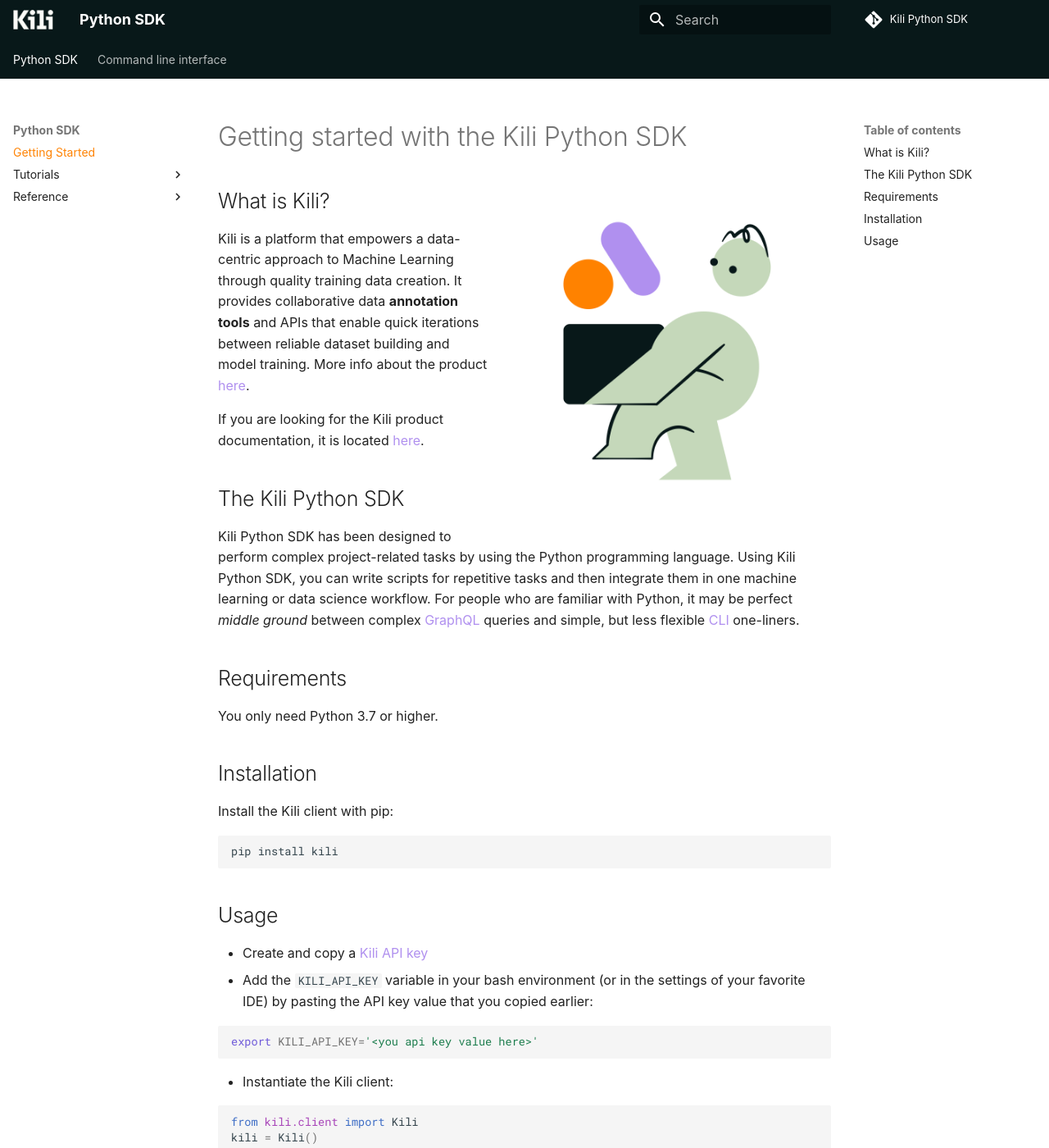
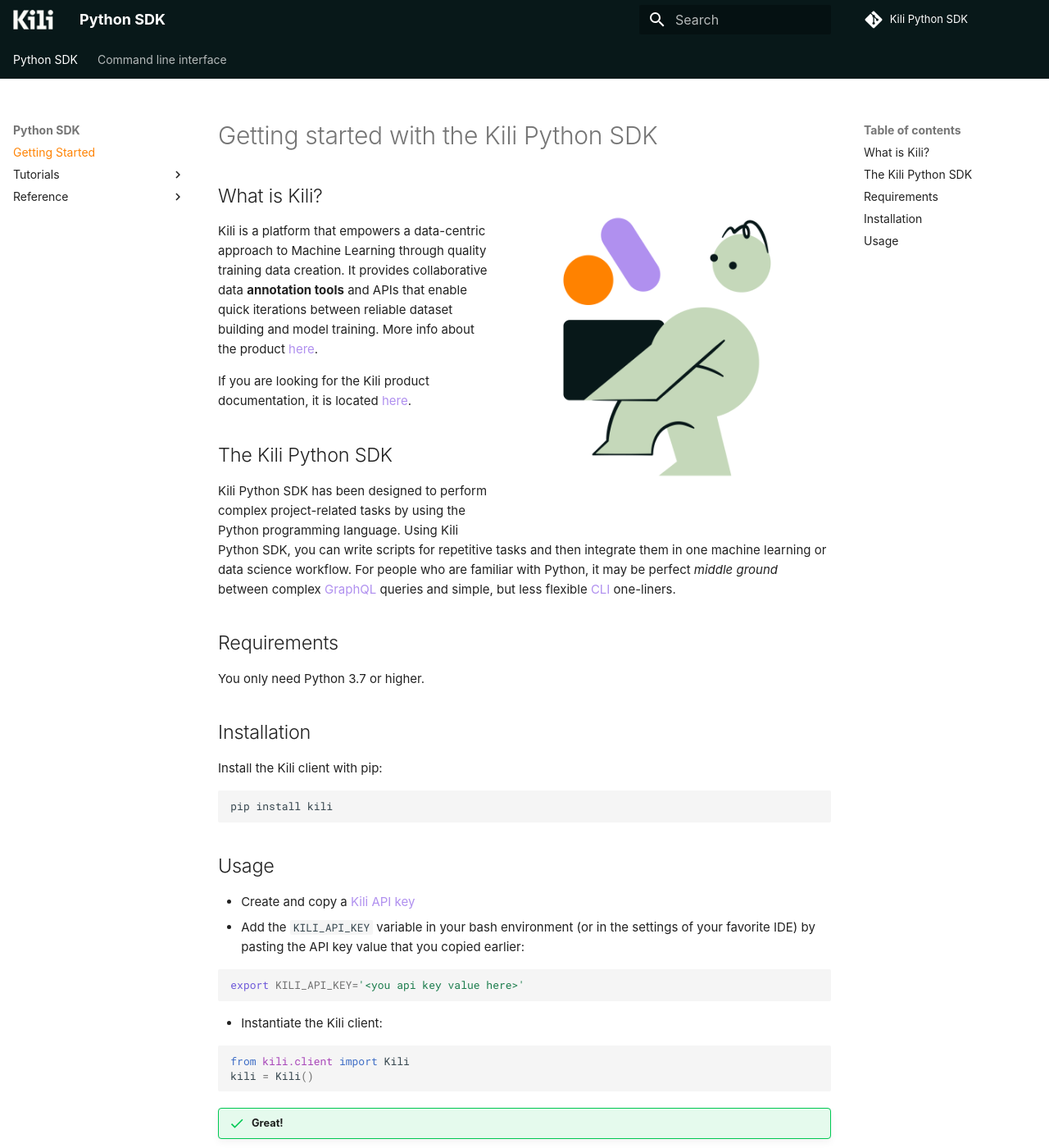
Before and after one commit to kili-technology/kili-python-sdk, an MkDocs documentation site: the page built from docs/index.md, in a window 1280 px wide and 1400 px high. Shown: the whole window at 82% size. Built offline with MkDocs 1.6.1 and Material for MkDocs 9.7.7, drawn with Linux system fonts in a browser that asks for light colours; some web fonts are replaced; comment, search, counter and statistics services are not loaded; the version menu is left out.

Commit message:
fix: change css font size on the SDK doc website (#947)

```diff
--- a/docs/stylesheets/extra.css
+++ b/docs/stylesheets/extra.css
@@ -22,6 +22,14 @@
   color: #b090ef;
 }
 
+.md-typeset {
+  font-size: 15px;
+}
+
+.md-typeset code {
+  font-size: 13px;
+}
+
 .md-grid {
   max-width: 1500px;
 }
```
